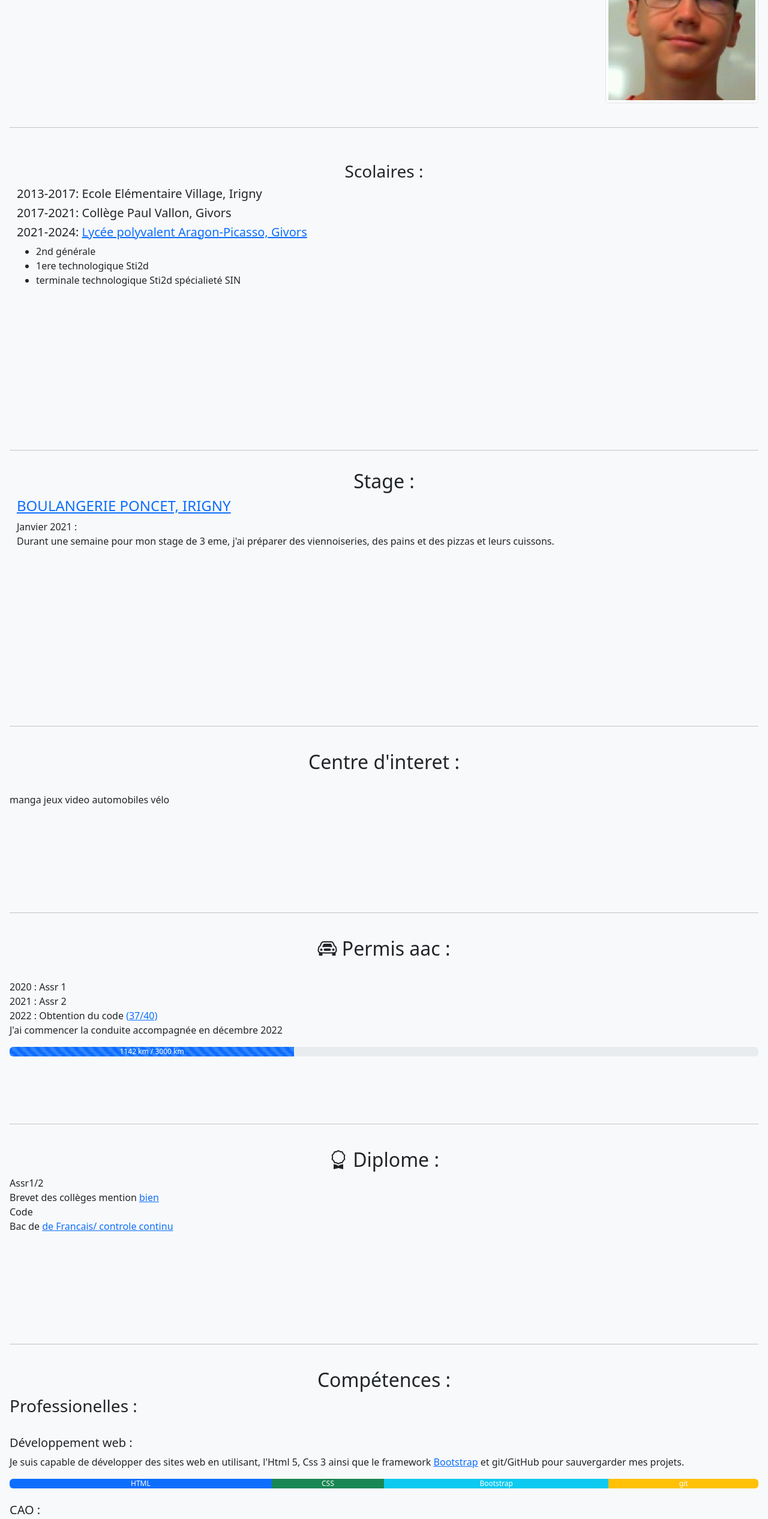
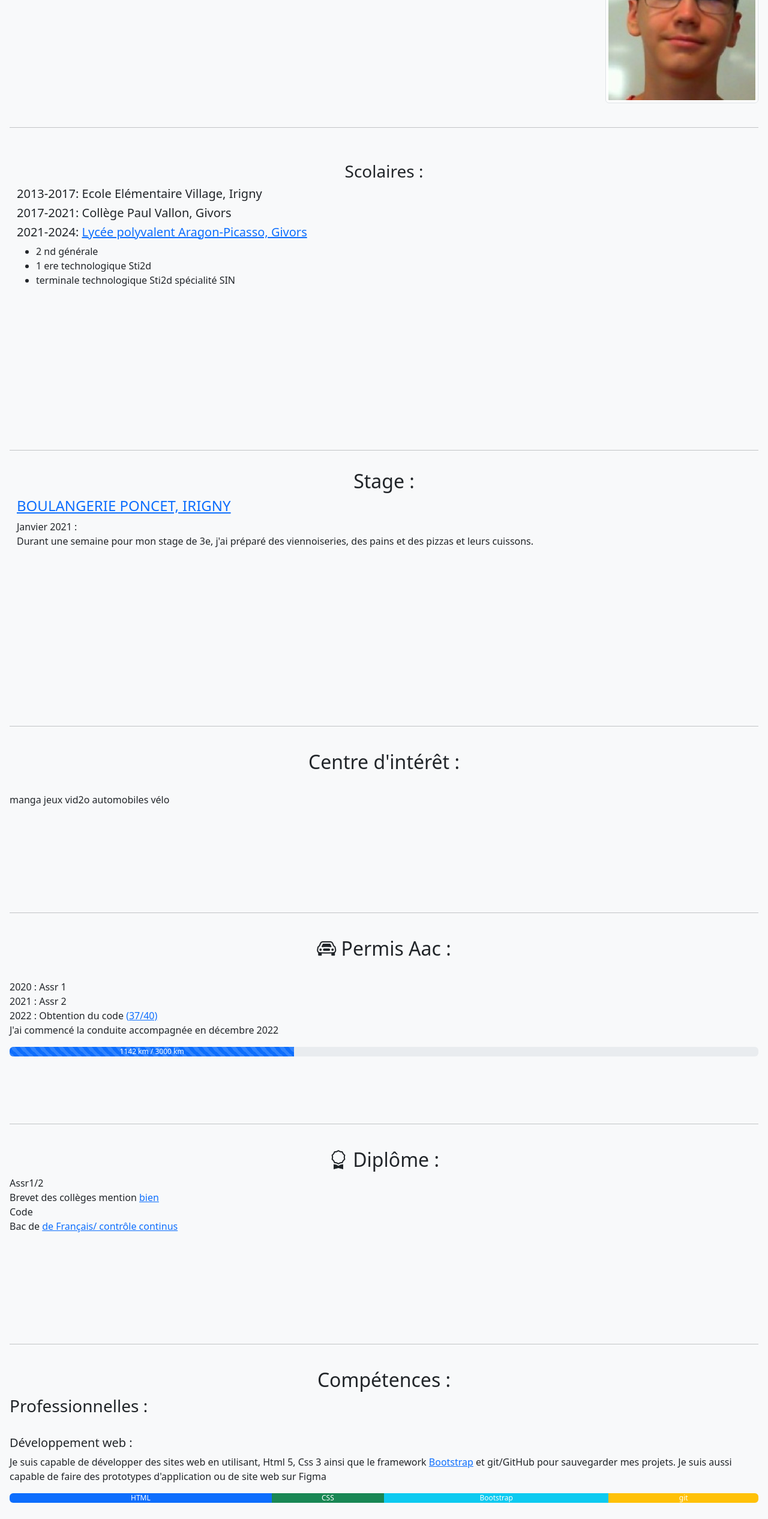
Before and after one commit to thomas69700/CV, a plain HTML site: page index.html in a window 1280 px wide. Shown: the part 240-2772 px from the top of the page at 60% size. Drawn offline with nearby package versions, Linux system fonts and the light colour scheme.

Commit message:
correction orthographe

```diff
--- a/index.html
+++ b/index.html
@@ -54,7 +54,7 @@
         <div class="col-5">
           <h1 id="scrollspyHeading1" class="text-center">Thomas Bonnefoy</h1>
           <p>
-            Je m'appelle Thomas, j'ai 16 ans. Je suis en terminale Sti2d avec la spécialiter SIN. J'ai plusieurs passion tel que les nouvelles technologies ainsi que l'autombile
+            Je m'appelle Thomas, j'ai 16 ans. Je suis en terminale Sti2d avec la spécialiter SIN. J'ai plusieurs passion telles que les nouvelles technologies ainsi que l'automobile.
           </p>
         </div>
         <div class="col-1">
@@ -75,9 +75,9 @@
             <h5>2021-2024: <a href="https://aragon-picasso.ent.auvergnerhonealpes.fr" target="_blank">Lycée polyvalent Aragon-Picasso, Givors</a></h5>
             <span>
               <ul>
-                <li>2nd générale</li>
-                <li>1ere technologique Sti2d</li>
-                <li>terminale technologique Sti2d spécialieté SIN</li>
+                <li>2 nd générale</li>
+                <li>1 ere technologique Sti2d</li>
+                <li>terminale technologique Sti2d spécialité SIN</li>
               </ul>
             </span>
           </p><br><br><br><br><br><br><br><br><br><br>
@@ -87,7 +87,7 @@
           <h2 id="scrollspyHeading3" class="text-center">Stage :</h2><br>
           <a href="https://www.boulangerie-poncet.fr" target="_blank"><h4>BOULANGERIE PONCET, IRIGNY</h4></a>
           <p>
-           Janvier 2021 :<br>Durant une semaine pour mon stage de 3 eme, j'ai préparer des viennoiseries, des pains et des pizzas et leurs cuissons.
+           Janvier 2021 :<br>Durant une semaine pour mon stage de 3e, j'ai préparé des viennoiseries, des pains et des pizzas et leurs cuissons.
           </p>
         </div>
       </div><br><br><br><br><br><br><br><br><br><br><br>
@@ -95,21 +95,21 @@
       <hr /><br>
 
       <div>
-        <h2 id="scrollspyHeading4" class="text-center">Centre d'interet :</h2><br>
+        <h2 id="scrollspyHeading4" class="text-center">Centre d'intérêt :</h2><br>
         <p>
-          manga jeux video automobiles vélo
+          manga jeux vid2o automobiles vélo
         </p><br><br><br><br><br><br>
       </div>
 
       <hr /><br>
 
       <div>
-        <h2 id="scrollspyHeading5" class="text-center"><i class="bi bi-car-front"></i> Permis aac :</h2><br>
+        <h2 id="scrollspyHeading5" class="text-center"><i class="bi bi-car-front"></i> Permis Aac :</h2><br>
         <p>
           2020 : Assr 1<br>
           2021 : Assr 2<br>
           2022 : Obtention du code <a href="doc/resultat_code.pdf" target="_blank">(37/40)</a><br>
-          J'ai commencer la conduite accompagnée en décembre 2022
+          J'ai commencé la conduite accompagnée en décembre 2022
         </p>
         <!-- progress bar -->
         <div class="progress" role="progressbar" aria-label="Animated striped example" aria-valuenow="75" aria-valuemin="0" aria-valuemax="100">
@@ -120,11 +120,11 @@
       <hr /><br>
 
       <div>
-        <h2 id="scrollspyHeading6" class="text-center"><i class="bi bi-award"></i> Diplome :</h2>
+        <h2 id="scrollspyHeading6" class="text-center"><i class="bi bi-award"></i> Diplôme :</h2>
         Assr1/2<br>
         Brevet des collèges mention <a href="doc/diplome_brevet.pdf" target="_blank">bien</a><br>
         Code<br>
-        Bac de <a href="doc/releve_de_notes_bac_1ere.pdf" target="_blank">de Francais/ controle continu</a>
+        Bac de <a href="doc/releve_de_notes_bac_1ere.pdf" target="_blank">de Français/ contrôle continus</a>
       </div><br><br><br><br><br><br><br>
 
       <hr /><br>
@@ -132,11 +132,12 @@
       <div>
         <h2 id="scrollspyHeading7" class="text-center">Compétences :</h2>
 
-        <h3>Professionelles :</h3><br>
+        <h3>Professionnelles :</h3><br>
 
         <h5>Développement web :</h5>
         <p>
-          Je suis capable de développer des sites web en utilisant, l'Html 5, Css 3 ainsi que le framework <span><a href="https://getbootstrap.com" target="_blank">Bootstrap</a></span> et git/GitHub pour sauvergarder mes projets.
+          Je suis capable de développer des sites web en utilisant, Html 5, Css 3 ainsi que le framework <span><a href="https://getbootstrap.com" target="_blank">Bootstrap</a></span> et git/GitHub pour sauvegarder mes projets.
+          Je suis aussi capable de faire des prototypes d'application ou de site web sur Figma
         </p>
         <!-- multiple progress bar -->
         <div class="progress-stacked">
@@ -164,10 +165,10 @@
 
         <h5>CAO :</h5>
         <p>
-          Je suis capable de modéliser des pièces et des assemblages sur <span><a href="https://www.solidworks.com/fr" target="_blank">Solidworks</a></span> pour après les fabirquer soit grace l'impression 3d soit la découpe laser.
+          Je suis capable de modéliser des pièces et des assemblages sur <span><a href="https://www.solidworks.com/fr" target="_blank">Solidworks</a></span> pour après les fabriquer soit grace l'impression 3d soit la découpe laser.
         </p><br>
 
-        <h3 class="text-center">Personelles :</h3>
+        <h3>Personnelles :</h3>
         <p>
           Je suis autonome, sérieux et confiant.
         </p><br>
```
